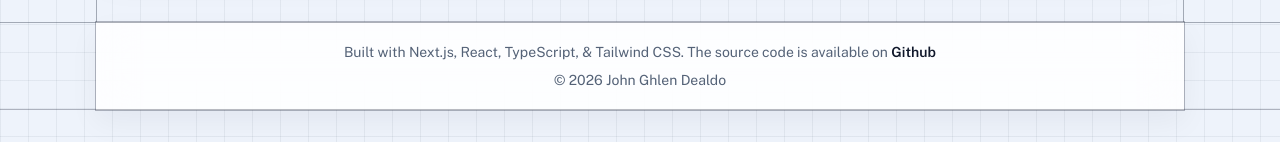
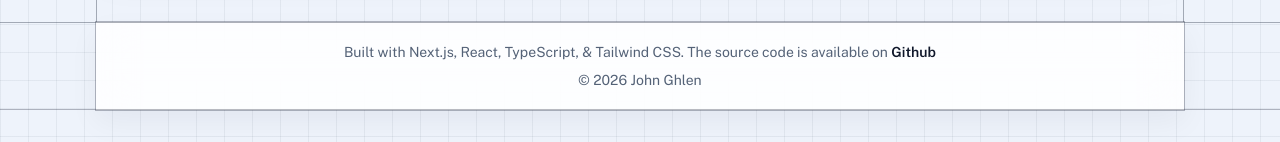
Before and after one commit to Sureinity/portfolio, a Next.js app: page / in a window 1280 px wide. Shown: the part 5716-5858 px from the top of the page. Built offline with nearby package versions, Linux system fonts and the light colour scheme; no server answers.

Commit message:
fix: update footer owner name

```diff
--- a/src/app/page.tsx
+++ b/src/app/page.tsx
@@ -129,7 +129,7 @@ export default function Home() {
         </SectionPanel>
       </main>
 
-      <SiteFooter ownerName={heroProfile.name} />
+      <SiteFooter ownerName="John Ghlen" />
       <ScrollToTop />
     </div>
   );
```
Also changed, not shown: 2026-02-10-103940_hyprshot.png (deleted).
